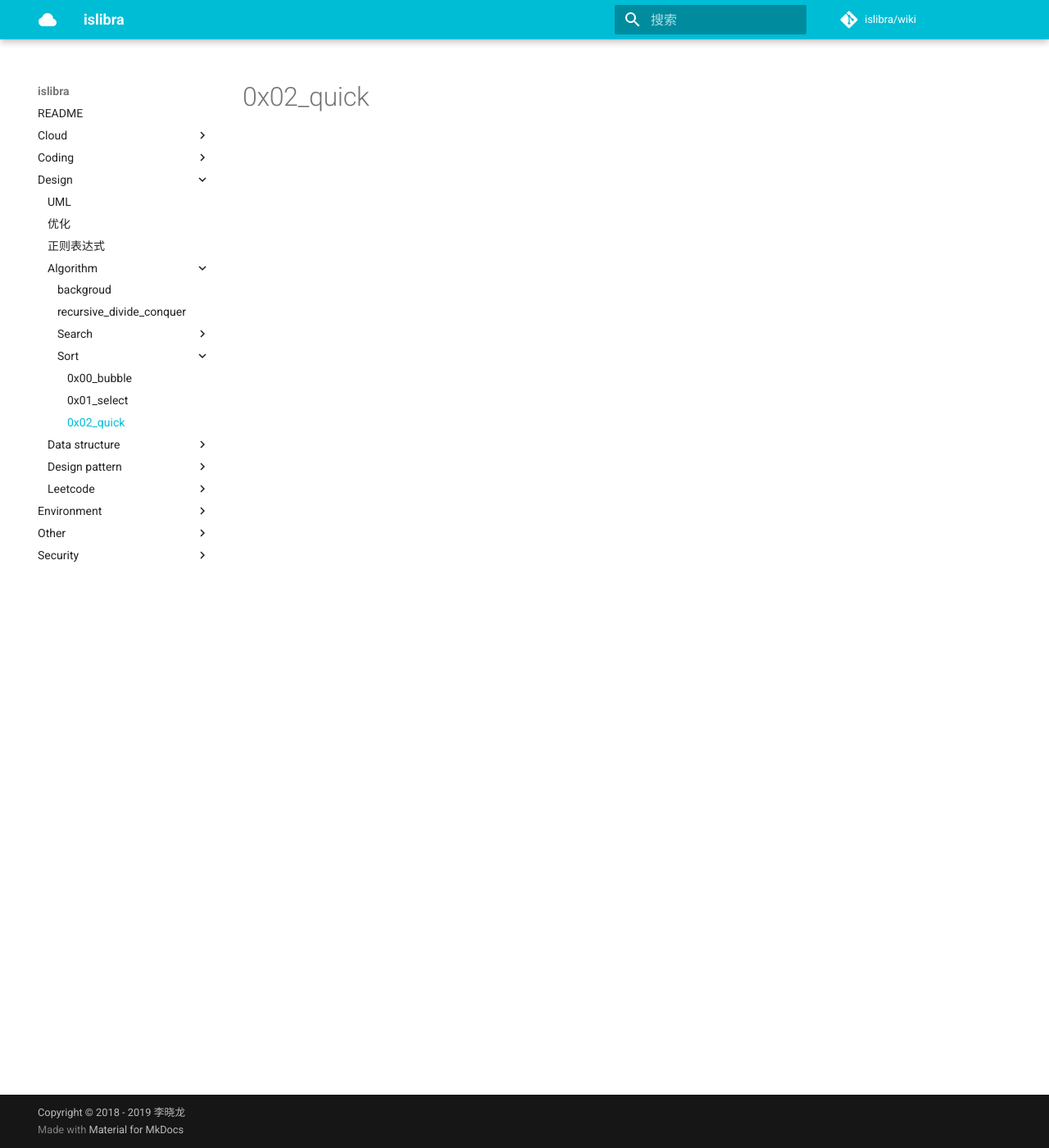
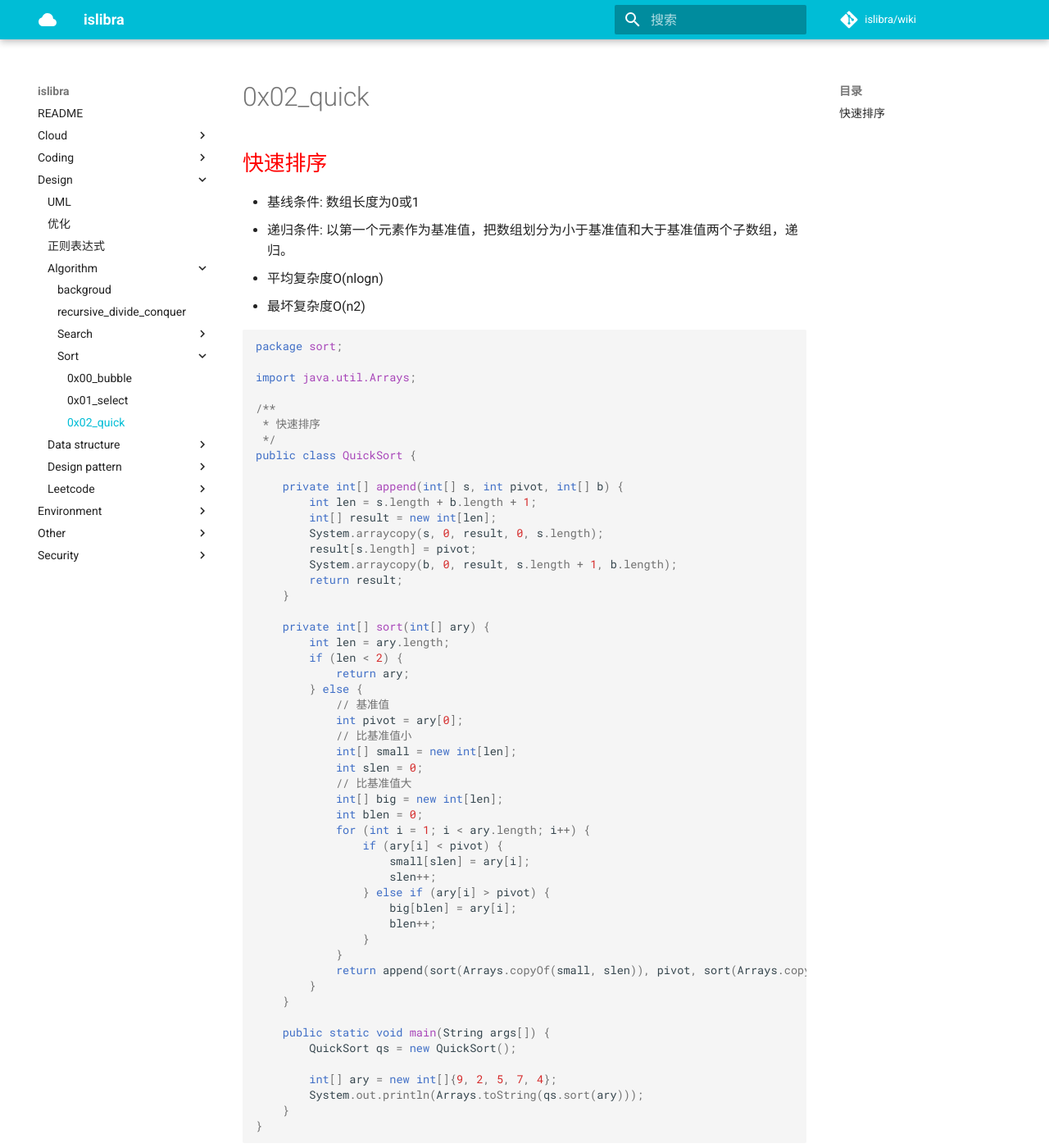
Before and after one commit to islibra/wiki, an MkDocs documentation site: the page built from docs/design/algorithm/sort/0x02_quick.md, in a window 1280 px wide and 1400 px high. Shown: the whole window at 82% size. Built offline with MkDocs 1.6.1 and Material for MkDocs 9.7.7, drawn with Linux system fonts in a browser that asks for light colours; comment, search, counter and statistics services are not loaded.

Commit message:
Update 0x02_quick.md

````diff
--- a/docs/design/algorithm/sort/0x02_quick.md
+++ b/docs/design/algorithm/sort/0x02_quick.md
@@ -1 +1,63 @@
 # 0x02_quick
+
+## 快速排序
+
+- 基线条件: 数组长度为0或1
+- 递归条件: 以第一个元素作为基准值，把数组划分为小于基准值和大于基准值两个子数组，递归。
+
+- 平均复杂度O(nlogn)
+- 最坏复杂度O(n2)
+
+```java
+package sort;
+
+import java.util.Arrays;
+
+/**
+ * 快速排序
+ */
+public class QuickSort {
+
+    private int[] append(int[] s, int pivot, int[] b) {
+        int len = s.length + b.length + 1;
+        int[] result = new int[len];
+        System.arraycopy(s, 0, result, 0, s.length);
+        result[s.length] = pivot;
+        System.arraycopy(b, 0, result, s.length + 1, b.length);
+        return result;
+    }
+
+    private int[] sort(int[] ary) {
+        int len = ary.length;
+        if (len < 2) {
+            return ary;
+        } else {
+            // 基准值
+            int pivot = ary[0];
+            // 比基准值小
+            int[] small = new int[len];
+            int slen = 0;
+            // 比基准值大
+            int[] big = new int[len];
+            int blen = 0;
+            for (int i = 1; i < ary.length; i++) {
+                if (ary[i] < pivot) {
+                    small[slen] = ary[i];
+                    slen++;
+                } else if (ary[i] > pivot) {
+                    big[blen] = ary[i];
+                    blen++;
+                }
+            }
+            return append(sort(Arrays.copyOf(small, slen)), pivot, sort(Arrays.copyOf(big, blen)));
+        }
+    }
+
+    public static void main(String args[]) {
+        QuickSort qs = new QuickSort();
+
+        int[] ary = new int[]{9, 2, 5, 7, 4};
+        System.out.println(Arrays.toString(qs.sort(ary)));
+    }
+}
+```
````
